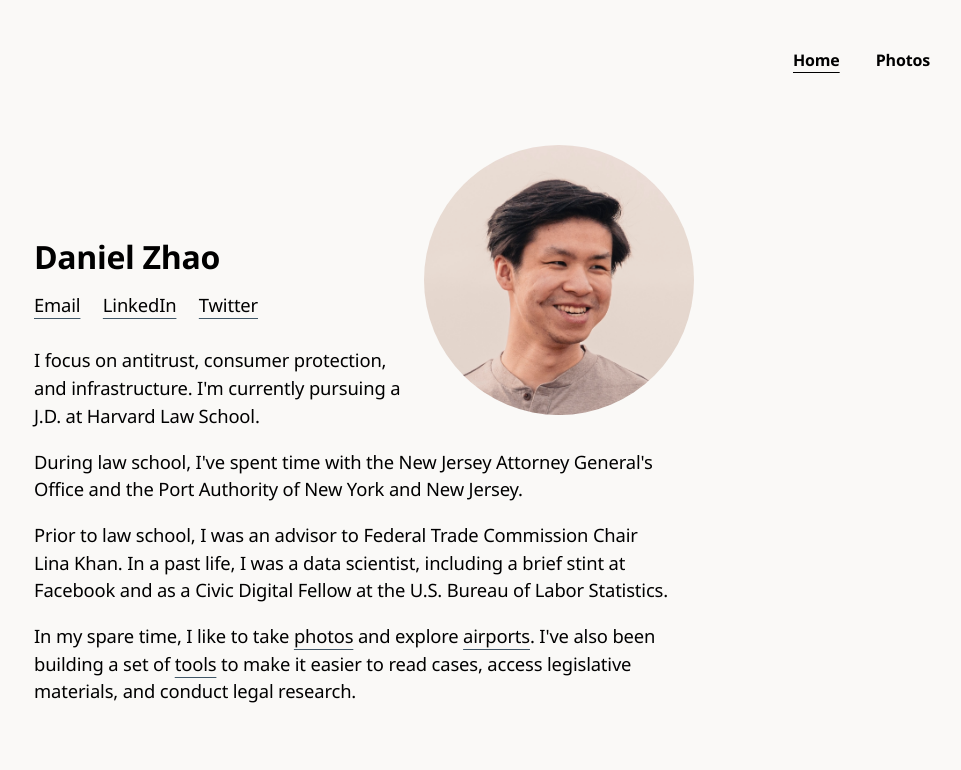
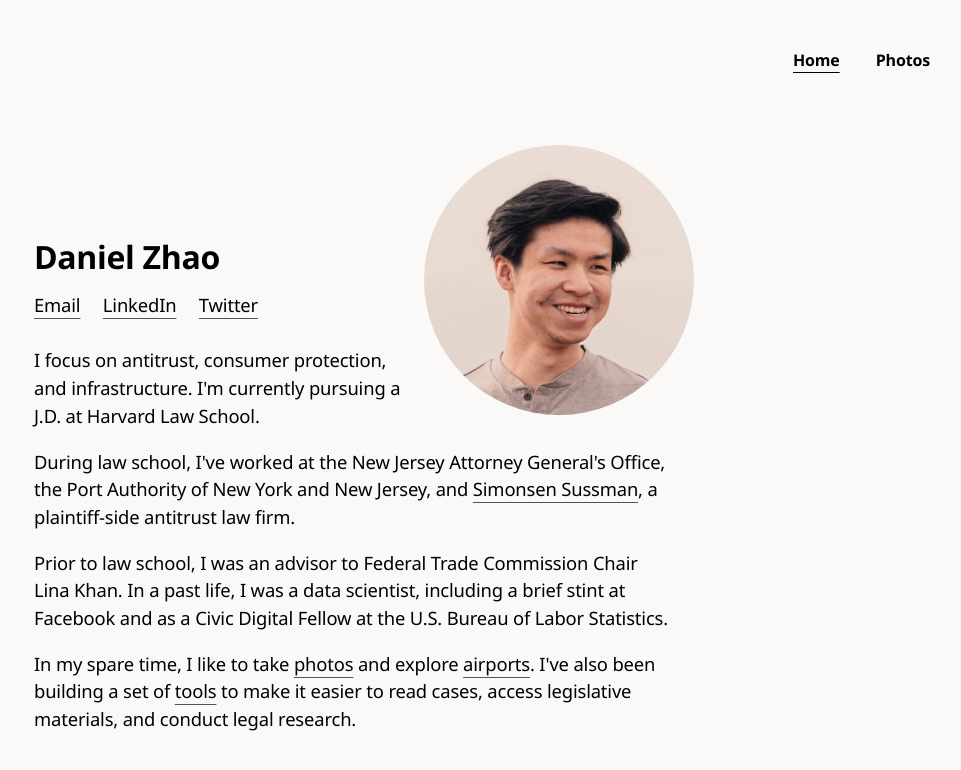
Before and after one commit to iamdanzhao/iamdanzhao.github.io, a Jekyll site: the page index.html, which Jekyll copies as it is, in a window 1280 px wide. Shown: the top 770 px of the page, without its empty margins (286-1247 px from the left). Built offline with Jekyll 4.4.1, drawn with Linux system fonts in a browser that asks for light colours; some web fonts are replaced.

Commit message:
fall 2026

```diff
--- a/index.html
+++ b/index.html
@@ -40,7 +40,7 @@
                         <li><a href="https://twitter.com/iamdanzhao">Twitter</a></li>
                     </ul>
                     <p>I focus on antitrust, consumer protection, and infrastructure. I'm currently pursuing a J.D. at Harvard Law School.</p>
-                    <p>During law school, I've spent time with the New Jersey Attorney General's Office and the Port Authority of New York and New Jersey.</p>
+                    <p>During law school, I've worked at the New Jersey Attorney General's Office, the Port Authority of New York and New Jersey, and <a href="https://www.simonsensussman.com/">Simonsen Sussman</a>, a plaintiff-side antitrust law firm.</p>
                     <p>Prior to law school, I was an advisor to Federal Trade Commission Chair Lina Khan. In a past life, I was a data scientist, including a brief stint at Facebook and as a Civic Digital Fellow at the U.S. Bureau of Labor Statistics.</p>
                     <p>In my spare time, I like to take <a href="http://photos.danielzhao.com">photos</a> and explore <a href="https://photos.danielzhao.com/airports">airports</a>. I've also been building a set of <a href="https://legaltools.danielzhao.com/">tools</a> to make it easier to read cases, access legislative materials, and conduct legal research.</p>
                 </div>
```
